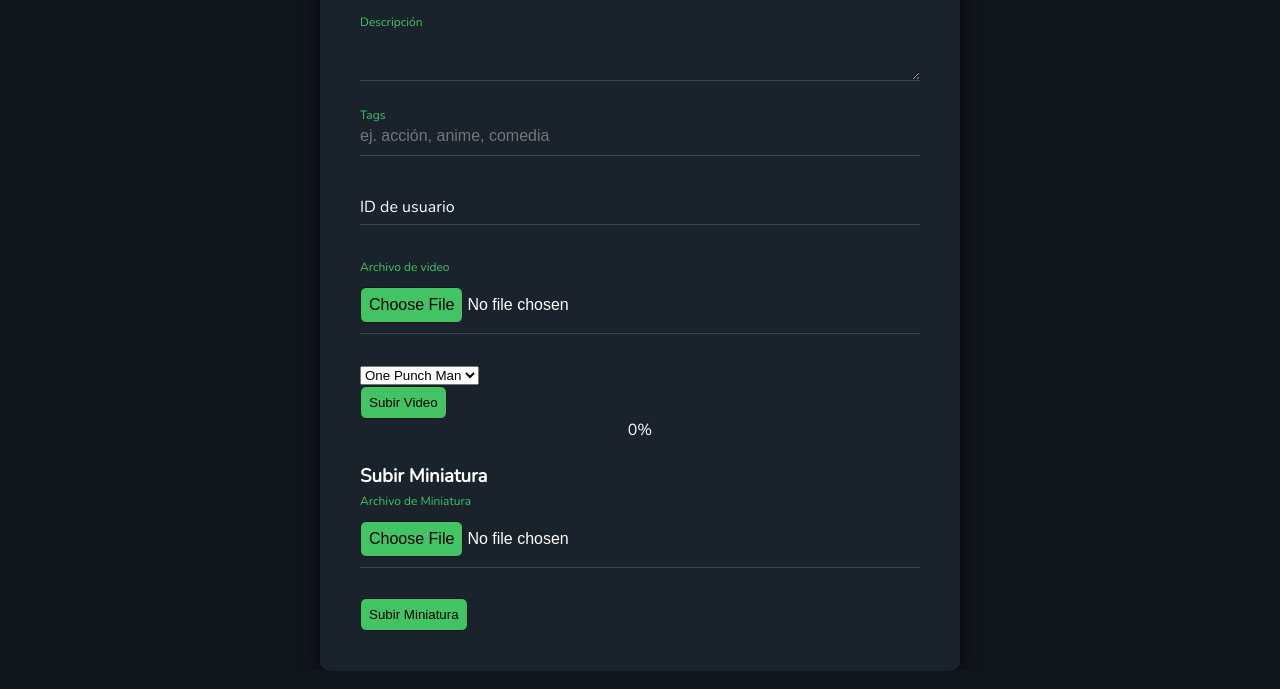
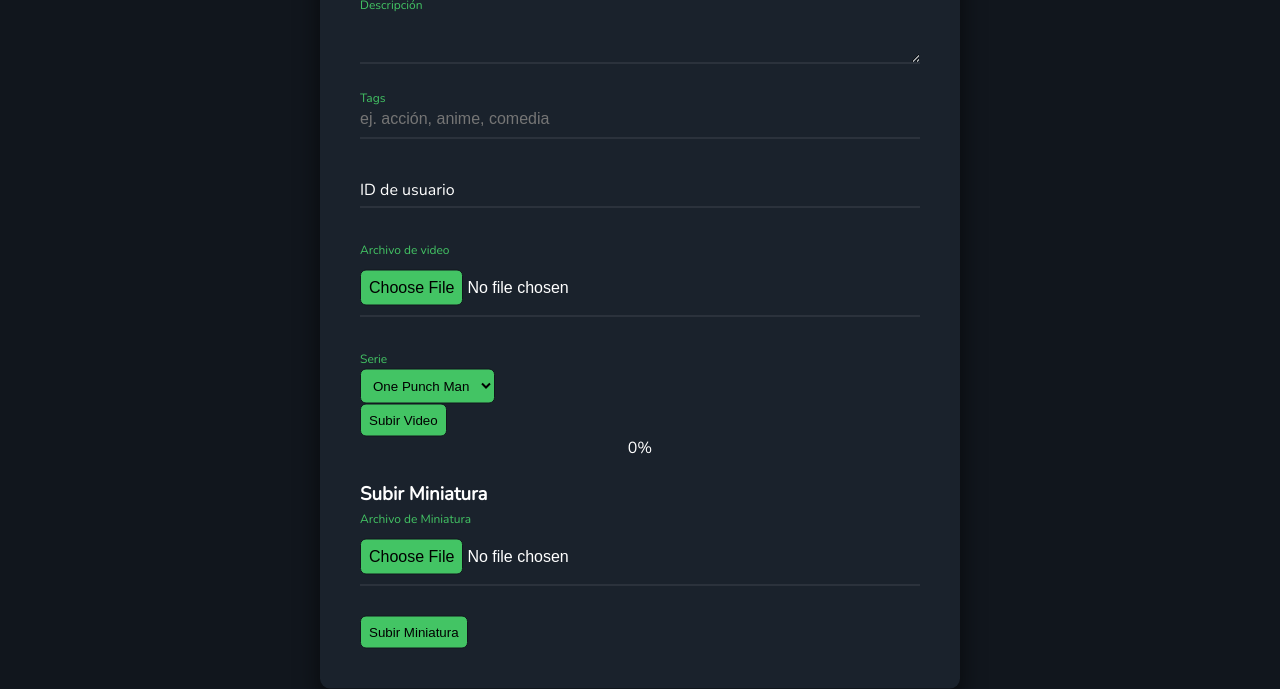
Before and after one commit to ulisesten/streaming_server, a website: page public/pages/videos_subir/index.html in a window 1280 px wide. Shown: the part 138-827 px from the top of the page. Drawn offline with nearby package versions, Linux system fonts and the light colour scheme; no server answers.

Commit message:
Funcionalidad para añadir la serie a la que pertenece el video

```diff
--- a/public/pages/general/combos/combo.series.js
+++ b/public/pages/general/combos/combo.series.js
@@ -1,7 +1,8 @@
-const urlSeries = `/api/v1/series`;
+let urlSeries = `/api/v1/series`;
 
 // ID del combo
-const cmb_id_series = "combo_id_series"
+const cmb_id_series_container = "combo_id_series";
+
 const funFetchComboSeries = function(callback) {
     const options = {
         method: "GET"
@@ -21,21 +22,35 @@ const funFetchComboSeries = function(callback) {
     callback(
         [
             {ser_id: 1, ser_nombre: "One Punch Man"},
-            {ser_id: 2, ser_nombre: "One Piece"}
+            {ser_id: 2, ser_nombre: "One Piece"},
+            {ser_id: 3, ser_nombre: "Kamen Rider"}
         ]
     )
 
 }
 
-const funCmboSeries = function() {
-    const combo_series_container = document.getElementById(cmb_id_series);
+const funCmboSeries = function(opts) {
+    let cmb_series = null;
+
+    const combo_series_container = document.getElementById(cmb_id_series_container);
     if(!combo_series_container) {
         console.error("No combo series container");
         return;
     }
-    const cmb_series = document.createElement('select');
 
-    combo_series_container.innerHTML = "";
+    if(opts['id']){
+
+        cmb_series = document.getElementById(opts['id'])
+        if( cmb_series )
+            cmb_series.remove();
+
+        cmb_series = document.createElement('select');
+        cmb_series.id = opts['id'];
+        cmb_series.setAttribute('class','combo');
+    }
+    if(opts['url'])     urlSeries = opts['url'];
+
+
 
     funFetchComboSeries( ( options )=> {
         if(!options) return;
@@ -51,4 +66,4 @@ const funCmboSeries = function() {
     combo_series_container.appendChild(cmb_series)
 }
 
-funCmboSeries();
+//funCmboSeries();
--- a/public/pages/videos_subir/functions/functions.js
+++ b/public/pages/videos_subir/functions/fun.videos_subir.js
@@ -1,8 +1,9 @@
-const form = document.getElementById('uploadForm');
+let currentSessionId = null;
+
+const form_video = document.getElementById('uploadForm');
 const vid_status = document.getElementById('status');
 const image_form = document.getElementById('image_form');
 const frm_id_video = document.getElementById('frm_id_video');
-let currentSessionId = null;
 
 // HTML para la barra de progreso (agrégalo a tu HTML existente)
 const progressHTML = `<div id="progress-container" style="display: none; margin: 15px 0;">
@@ -16,21 +17,8 @@ const progressHTML = `<div id="progress-container" style="display: none; margin:
 <div id="progress-details" class="progress_details">0 MB / 0 MB</div>
 </div>`;
 
-/* = `
-<div id="progress-container" style="display: none; margin: 15px 0;">
-    <div style="display: flex; justify-content: space-between; align-items: center; margin-bottom: 5px;">
-        <span id="progress-status">Subiendo...</span>
-        <span id="progress-percent">0%</span>
-    </div>
-    <div class="progress-bar" style="width: 100%; height: 20px; background-color: #f0f0f0; border-radius: 10px; overflow: hidden;">
-        <div id="progress-fill" style="height: 100%; background-color: #2196F3; width: 0%; transition: width 0.3s ease; border-radius: 10px;"></div>
-    </div>
-    <div id="progress-details" style="font-size: 12px; color: #666; margin-top: 5px;">0 MB / 0 MB</div>
-</div>
-`; */
-
 // Insertar la barra de progreso después del formulario
-form.insertAdjacentHTML('afterend', progressHTML);
+form_video.insertAdjacentHTML('afterend', progressHTML);
 
 const progressContainer = document.getElementById('progress-container');
 const progressFill = document.getElementById('progress-fill');
@@ -38,11 +26,16 @@ const progressPercent = document.getElementById('progress-percent');
 const progressDetails = document.getElementById('progress-details');
 const progressStatus = document.getElementById('progress-status');
 
-form.addEventListener('submit', async (e) => {
+form_video.addEventListener('submit', async (e) => {
     e.preventDefault();
 
-    const formData = new FormData(form);
+    //const form_video = document.getElementById('uploadForm');
+
+    const ser_id = document.getElementById('cmb_videos_subir_series').value;
+
+    const formData = new FormData(form_video);
     const videoFile = formData.get('video'); // Asumiendo que el input se llama "video"
+    formData.append('vid_id_serie', ser_id);
 
     if (!videoFile || videoFile.size === 0) {
         vid_status.textContent = "❌ Por favor selecciona un archivo de video.";
@@ -58,7 +51,7 @@ form.addEventListener('submit', async (e) => {
     updateProgress(0, 0, videoFile.size, 'Preparando...');
 
     // Deshabilitar el formulario durante la subida
-    const submitButton = form.querySelector('button[type="submit"]');
+    const submitButton = form_video.querySelector('button[type="submit"]');
     const originalButtonText = submitButton.textContent;
     submitButton.textContent = "Subiendo...";
     submitButton.disabled = true;
--- a/public/pages/videos_subir/index.html
+++ b/public/pages/videos_subir/index.html
@@ -42,7 +42,9 @@
           <label>Archivo de video</label>
           <input class="custom-file-input" type="file" name="video" accept=".mkv,video/x-matroska,video/*" required />
         </div>
-        <div id="combo_id_series"></div>
+        <div id="combo_id_series" class="item-file">
+          <label for="cmb_videos_subir_series">Serie</label><br/>
+        </div>
 
         <button type="submit">Subir Video</button>
       </div>
@@ -52,18 +54,6 @@
       <div id="progress-details"></div>
       <span id="progress-text">0%</span>
     </div>
-
-
-    <!-- <div id="progress-container" style="display: none; margin: 15px 0;">
-      <div class="progress_status">
-          <span id="progress-status">Subiendo...</span>
-          <span id="progress-percent">0%</span>
-      </div>
-      <div class="progress-bar progress_bar">
-          <div id="progress-fill"></div>
-      </div>
-      <div id="progress-details" class="progress_details">0 MB / 0 MB</div>
-    </div> -->
 
 
     <br/>
@@ -83,9 +73,16 @@
 
 
   <script src="/pages/videos_subir/functions/constants.js"></script>
-  <script src="/pages/videos_subir/functions/functions.js"></script>
+  <script src="/pages/videos_subir/functions/fun.videos_subir.js"></script>
 
   <!-- Combos -->
   <script src="/pages/general/combos/combo.series.js"></script>
+  <script>
+
+      funCmboSeries({
+        id: 'cmb_videos_subir_series'
+      });
+
+  </script>
 </body>
 </html>
--- a/public/pages/videos_subir/styles/style.videos_subir.css
+++ b/public/pages/videos_subir/styles/style.videos_subir.css
@@ -111,7 +111,14 @@ form a {
     transition: .5s;
     margin-top: 40px;
     letter-spacing: 4px
-  }
+}
+
+.combo {
+  background-color: var(--secondary-color);
+  border: 1px solid #11161d;
+  border-radius: 6px;
+  padding: 8px;
+}
 
 button {
     background-color: var(--secondary-color);
--- a/public/pages/videos_ver/styles/style.videos_ver.css
+++ b/public/pages/videos_ver/styles/style.videos_ver.css
@@ -18,7 +18,7 @@
 .header-content {
   max-width: 1600px;
   margin: 0 auto;
-  padding: 32px;
+  padding: 8px 32px;
 }
 
 body {
--- a/src/server/app/routes/api/v1/videos/domain/videos_domain.js
+++ b/src/server/app/routes/api/v1/videos/domain/videos_domain.js
@@ -39,7 +39,8 @@ class VideosDomain {
           vid_nombre: videoData.vid_nombre,
           vid_path: videoData.vid_path,
           vid_descripcion: videoData.vid_descripcion || "",
-          vid_tags: videoData.vid_tags || ""
+          vid_tags: videoData.vid_tags || "",
+          vid_id_serie: videoData.vid_id_serie
         };
 
         telegram_bot.sendNewVideoNotification({title: videoData.vid_nombre, url: `${urlVideo}/${videoData.vid_id_public}`});
```
Also changed, not shown: src/server/app/routes/api/v1/videos/index.js (+8 -1 lines).
